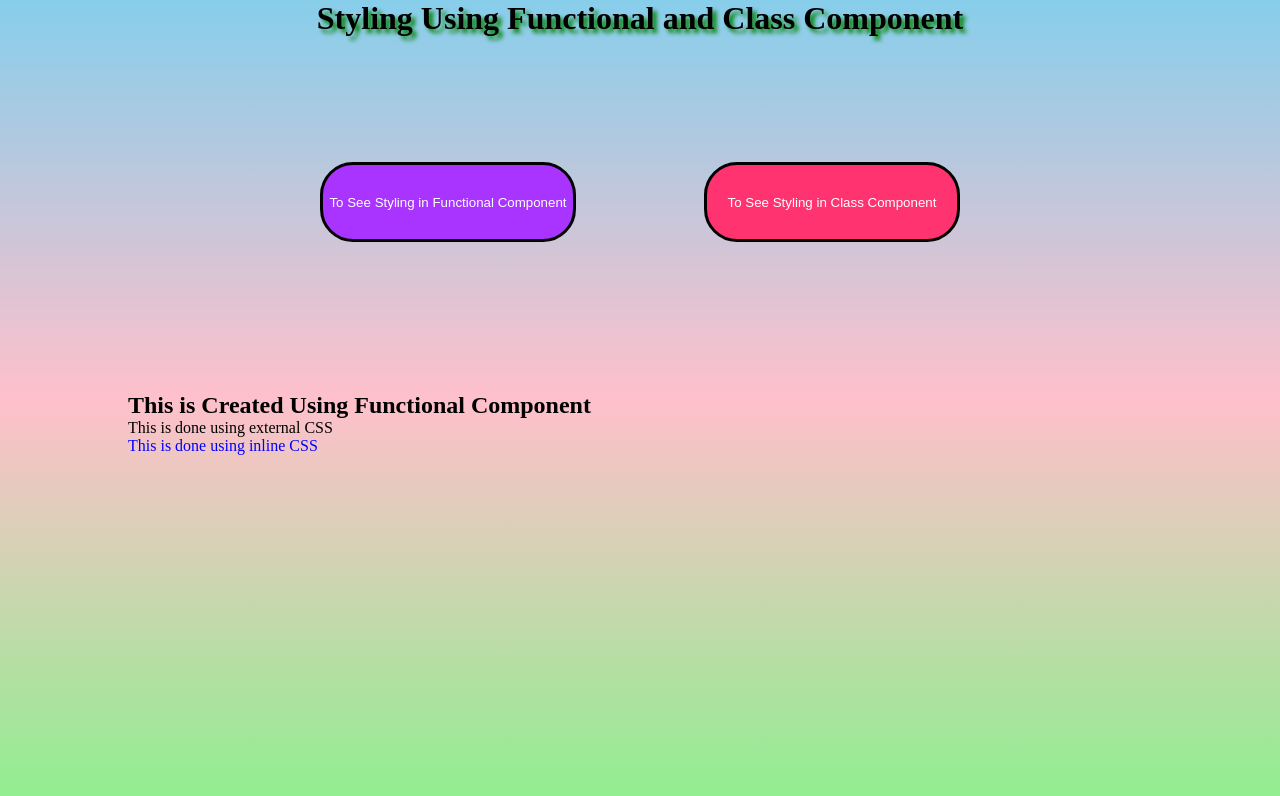
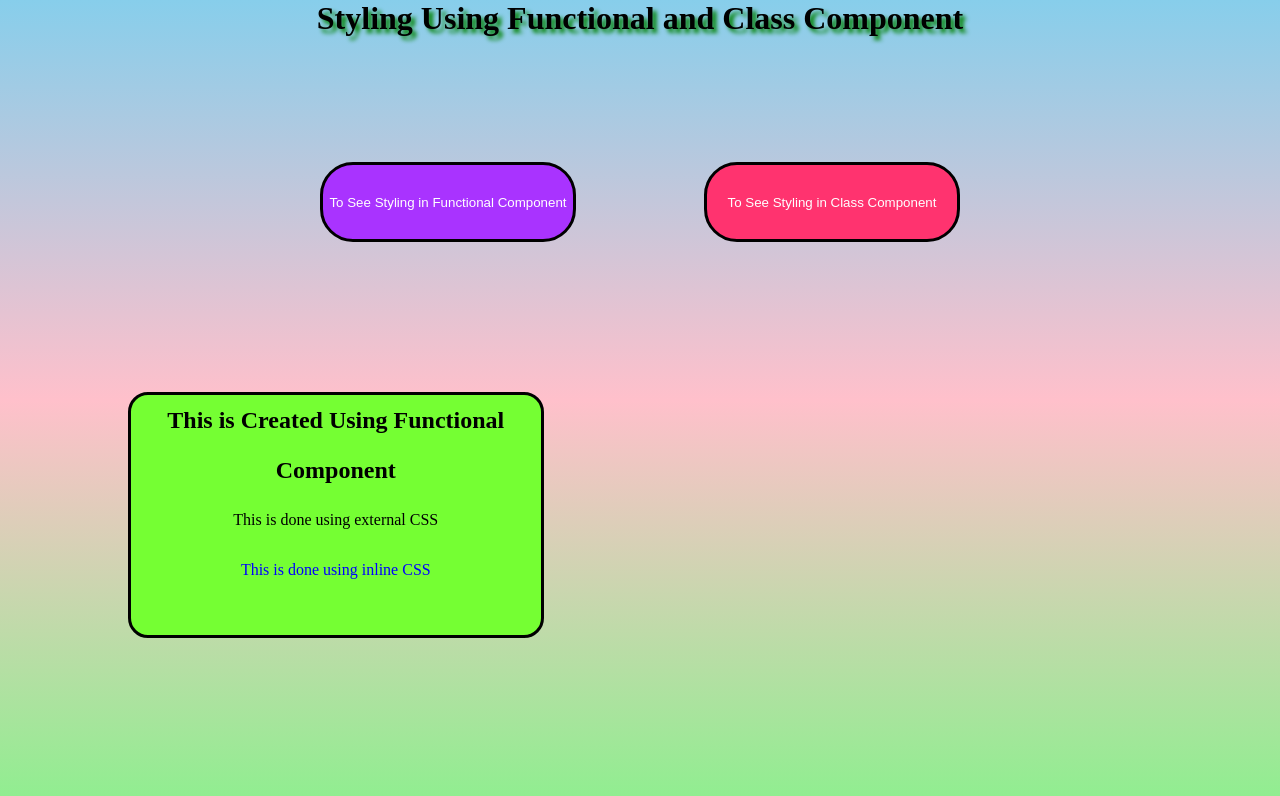
Before and after one commit to Praveensoreng/reactAssignment1, a React (Create React App) app: page / in a window 1280 px wide. Both pictures are taken after a click on the button "To See Styling in Functional Component". Shown: the top 796 px of the page. Built offline with nearby package versions, Linux system fonts and the light colour scheme.

Commit message:
Update FunctionalCard.css

```diff
--- a/src/components/FunctionalCard.css
+++ b/src/components/FunctionalCard.css
@@ -1,4 +1,4 @@
-.functionalcard{
+.functionalCard{
     border: 3px solid black;
     border-radius: 20px;
     background-color: #75FF33 ;
```
